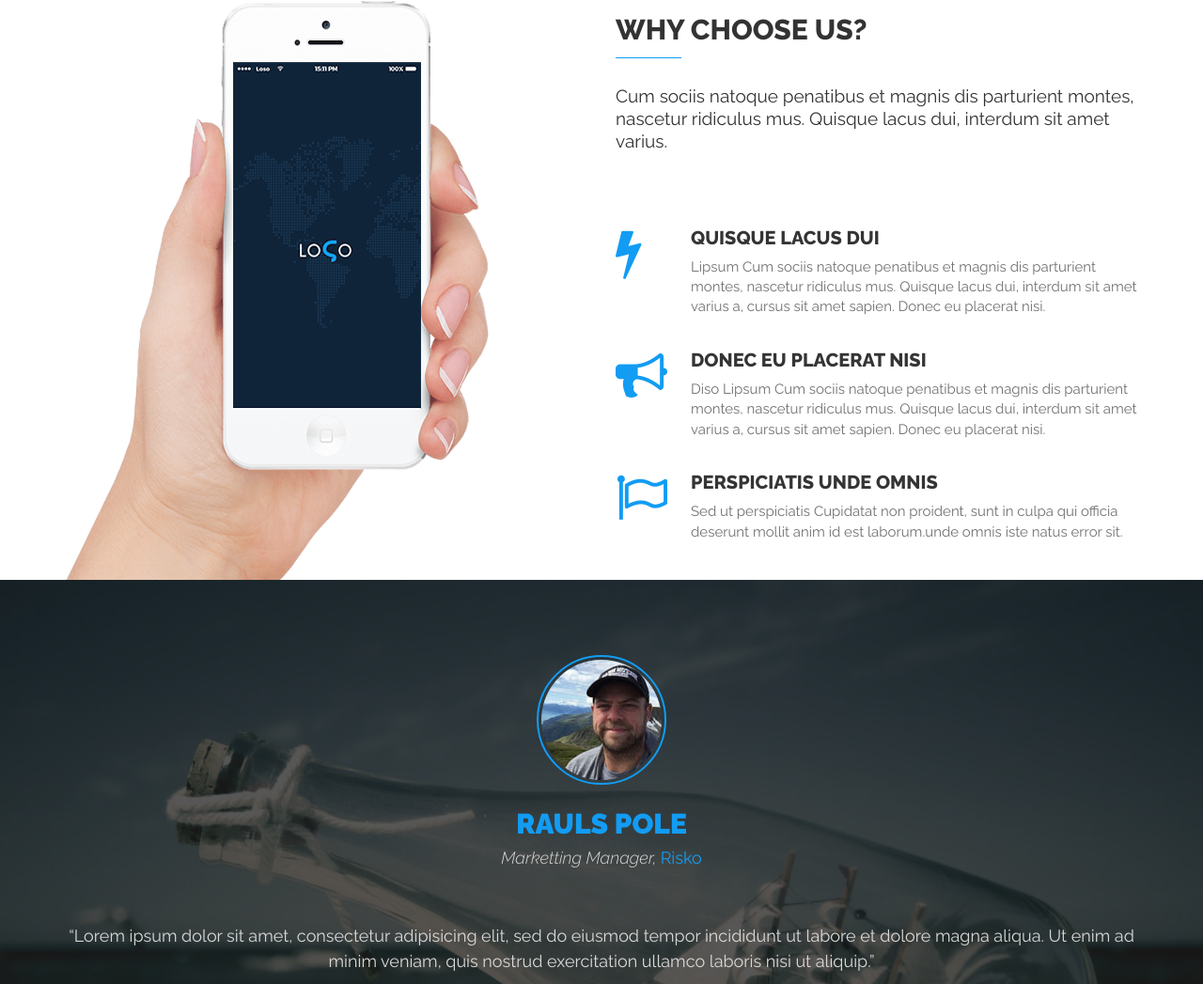
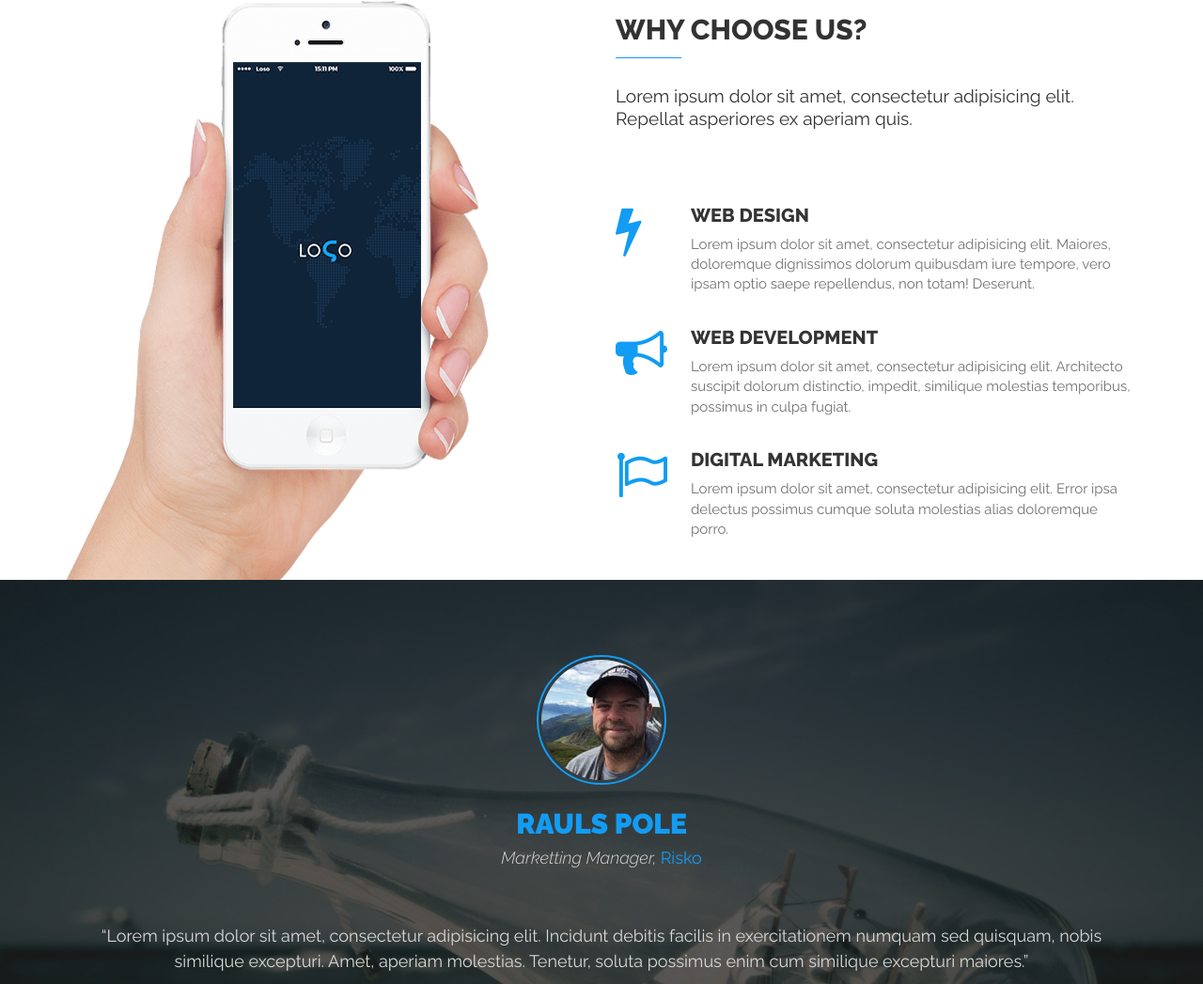
Before and after one commit to tawillia/Loso, a plain HTML site: page index.html in a window 1280 px wide. Shown: the part 1162-2209 px from the top of the page at 94% size. Drawn offline with Linux system fonts and the light colour scheme.

Commit message:
initial commit

```diff
--- a/index.html
+++ b/index.html
@@ -1,5 +1,5 @@
 <!DOCTYPE html>
-<html>
+<html lang="en">
 <head>
     <title>Loso - Simple, Clean And Responsive Website </title>
 
@@ -33,6 +33,7 @@
     <!-- responsive css -->
     <link rel="stylesheet" type="text/css" href="css/responsive.css">
 </head>
+
 <body>
     <!-- Header -->
     <header class="header" id="HOME">
@@ -109,7 +110,7 @@
                     <!-- About us Title & Description -->
                     <div class="section-title">
                         <h2> About Us </h2>
-                        <p>Lorem ipsum dolor sit amet, consectetur adipiscing elit. Praesent rhoncus ultricies nibh, vitae sodales purus. Aenean volutpat ullamcorper cursus. Duis tristique sit amet augue ac vestibulum.</p>
+                        <p>Lorem ipsum dolor sit amet, consectetur adipisicing elit. Totam incidunt officia odio quos, nobis distinctio cupiditate nam velit minus repellat vero. Ratione quis nostrum laudantium totam vitae voluptatem neque, assumenda.</p>
                     </div>
                 </div>
             </div>
@@ -127,7 +128,7 @@
                         <!-- Why choose us title -->
                         <div class="choose-us-title">
                             <h2> Why Choose Us?</h2>
-                            <p>Cum sociis natoque penatibus et magnis dis parturient montes, nascetur ridiculus mus. Quisque lacus dui, interdum sit amet varius.</p>
+                            <p>Lorem ipsum dolor sit amet, consectetur adipisicing elit. Repellat asperiores ex aperiam quis.</p>
                         </div>
                         <!-- why choose us description -->
                         <div class="choose-us-des">
@@ -136,24 +137,24 @@
                                 <!-- choose us item icon -->
                                 <div><i class="fa fa-bolt"></i></div>
                                 <!-- choose us item title & des -->
-                                <h3>QUISQUE LACUS DUI</h3>
-                                <p>Lipsum Cum sociis natoque penatibus et magnis dis parturient montes, nascetur ridiculus mus. Quisque lacus dui, interdum sit amet varius a, cursus sit amet sapien. Donec eu placerat nisi.</p>
+                                <h3>WEB DESIGN</h3>
+                                <p>Lorem ipsum dolor sit amet, consectetur adipisicing elit. Maiores, doloremque dignissimos dolorum quibusdam iure tempore, vero ipsam optio saepe repellendus, non totam! Deserunt.</p>
                             </div>
                             <!-- choose us item 2 -->
                             <div class="choose-us-item wow fadeInUp" data-wow-duration=".5s" data-wow-delay="1s">
                                 <!-- choose us item icon -->
                                 <div><i class="fa fa-bullhorn"></i></div>
                                 <!-- choose us item title & des -->
-                                <h3>DONEC EU PLACERAT NISI</h3>
-                                <p>Diso Lipsum Cum sociis natoque penatibus et magnis dis parturient montes, nascetur ridiculus mus. Quisque lacus dui, interdum sit amet varius a, cursus sit amet sapien. Donec eu placerat nisi.</p>
+                                <h3>WEB DEVELOPMENT</h3>
+                                <p>Lorem ipsum dolor sit amet, consectetur adipisicing elit. Architecto suscipit dolorum distinctio, impedit, similique molestias temporibus, possimus in culpa fugiat.</p>
                             </div>
                             <!-- choose us item 3 -->
                             <div class="choose-us-item wow fadeInUp" data-wow-duration=".5s" data-wow-delay="1s">
                                 <!-- choose us item icon -->
                                 <div><i class="fa fa-flag-o"></i></div>
                                 <!-- choose us item title & des -->
-                                <h3>PERSPICIATIS UNDE OMNIS</h3>
-                                <p>Sed ut perspiciatis Cupidatat non proident, sunt in culpa qui officia deserunt mollit anim id est laborum.unde omnis iste natus error sit.</p>
+                                <h3>DIGITAL MARKETING</h3>
+                                <p>Lorem ipsum dolor sit amet, consectetur adipisicing elit. Error ipsa delectus possimus cumque soluta molestias alias doloremque porro.</p>
                             </div>
                         </div>
                     </div>
@@ -182,7 +183,7 @@
                                     <div class="testimonial-caption">
                                         <h2>Daniel</h2>
                                         <h4><span> Sr. Software Engineer, </span>Blue Gyms</h4>
-                                        <p>“Lorem ipsum dolor sit amet, consectetur adipisicing elit, sed do eiusmod tempor incididunt ut labore et dolore magna aliqua. Ut enim ad minim veniam, quis nostrud exercitation ullamco laboris nisi ut aliquip.”</p>
+                                        <p>“Lorem ipsum dolor sit amet, consectetur adipisicing elit. Aliquam ex quo nam perferendis veritatis. Nobis nihil dolore ducimus, eveniet quia, sapiente esse, nisi molestias necessitatibus vitae dolores itaque consequuntur porro.”</p>
                                     </div>
                                 </div>
                                 <!-- item 02 -->
@@ -191,7 +192,7 @@
                                     <div class="testimonial-caption">
                                         <h2>Rauls Pole</h2>
                                         <h4><span> Marketting Manager, </span>Risko</h4>
-                                        <p>“Lorem ipsum dolor sit amet, consectetur adipisicing elit, sed do eiusmod tempor incididunt ut labore et dolore magna aliqua. Ut enim ad minim veniam, quis nostrud exercitation ullamco laboris nisi ut aliquip.”</p>
+                                        <p>“Lorem ipsum dolor sit amet, consectetur adipisicing elit. Incidunt debitis facilis in exercitationem numquam sed quisquam, nobis similique excepturi. Amet, aperiam molestias. Tenetur, soluta possimus enim cum similique excepturi maiores.”</p>
                                     </div>
                                 </div>
                                 <!-- item 03 -->
@@ -200,7 +201,7 @@
                                     <div class="testimonial-caption">
                                         <h2>Jim So</h2>
                                         <h4><span> Assistan Manager, </span>Gidfo</h4>
-                                        <p>“Lorem ipsum dolor sit amet, consectetur adipisicing elit, sed do eiusmod tempor incididunt ut labore et dolore magna aliqua. Ut enim ad minim veniam, quis nostrud exercitation ullamco laboris nisi ut aliquip.”</p>
+                                        <p>“Lorem ipsum dolor sit amet, consectetur adipisicing elit. Labore animi officia quam ipsum nostrum. Perspiciatis, magni eum facilis laboriosam perferendis, obcaecati in! Libero corrupti ex sequi repellat, itaque ducimus perferendis.”</p>
                                     </div>
                                 </div>
                             </div>
@@ -319,7 +320,7 @@
                 <div class="col-md-10 col-md-offset-1">
                     <div class="section-title">
                         <h2> Screens </h2>
-                        <p>Mauris a mauris feugiat, luctus mauris a, sollicitudin ex. Pellentesque et tortor in risus elementum aliquet. Etiam facilisis justo urna, id feugiat magna scelerisque non.
+                        <p>Lorem ipsum dolor sit amet, consectetur adipisicing elit. Reprehenderit eos illum nesciunt non laboriosam ut, praesentium minus voluptates doloremque sint dolore esse sequi ad perspiciatis. Impedit adipisci totam enim aut.
                         </p>
                     </div>
                 </div>
@@ -391,7 +392,7 @@
                 <div class="col-md-10 col-md-offset-1">
                     <div class="section-title">
                         <h2> Download Now </h2>
-                        <p>Vestibulum congue eros ac neque dignissim, vel imperdiet neque consectetur. Maecenas condimentum cursus maximus. Praesent eu diam efficitur</p>
+                        <p>Lorem ipsum dolor sit amet, consectetur adipisicing elit. Eveniet neque aperiam, sint ad omnis, earum cum recusandae eaque libero, similique, sapiente nisi.</p>
                     </div>
                 </div>
             </div>
@@ -412,7 +413,7 @@
                 <div class="col-md-6">
                     <div class="available-title">
                         <h2>Available On </h2>
-                        <p>Vestibulum congue eros ac neque dignissim, vel imperdiet neque consectetur. Maecenas condimentum cursus maximus. Praesent eu diam efficitur</p>
+                        <p>Lorem ipsum dolor sit amet, consectetur adipisicing elit. Ducimus nisi ad quos aliquam, voluptate amet, quasi earum maiores pariatur quia laborum officia.</p>
                     </div>
                 </div>
                 <div class="col-md-6">
@@ -459,7 +460,7 @@
                 <div class="col-md-10 col-md-offset-1">
                     <div class="section-title">
                         <h2>Contact Us</h2>
-                        <p>Nulla blandit sem sed neque pretium mattis. Etiam consectetur eleifend felis porttitor porttitor. Phasellus sit amet augue fringilla, fringilla lectus at, tincidunt ante.</p>
+                        <p>Lorem ipsum dolor sit amet, consectetur adipisicing elit. Praesentium, distinctio, velit. Nam alias nihil, esse beatae at obcaecati, atque, a exercitationem commodi delectus sunt? Corporis labore beatae molestiae, quisquam esse.</p>
                     </div>
                 </div>
             </div>
@@ -524,5 +525,4 @@
     <script src="js/wow.min.js"></script>
     <!-- Custom Js -->
     <script src="js/custom.js"></script>
-</body>
-</html>
+</body></html>
```
